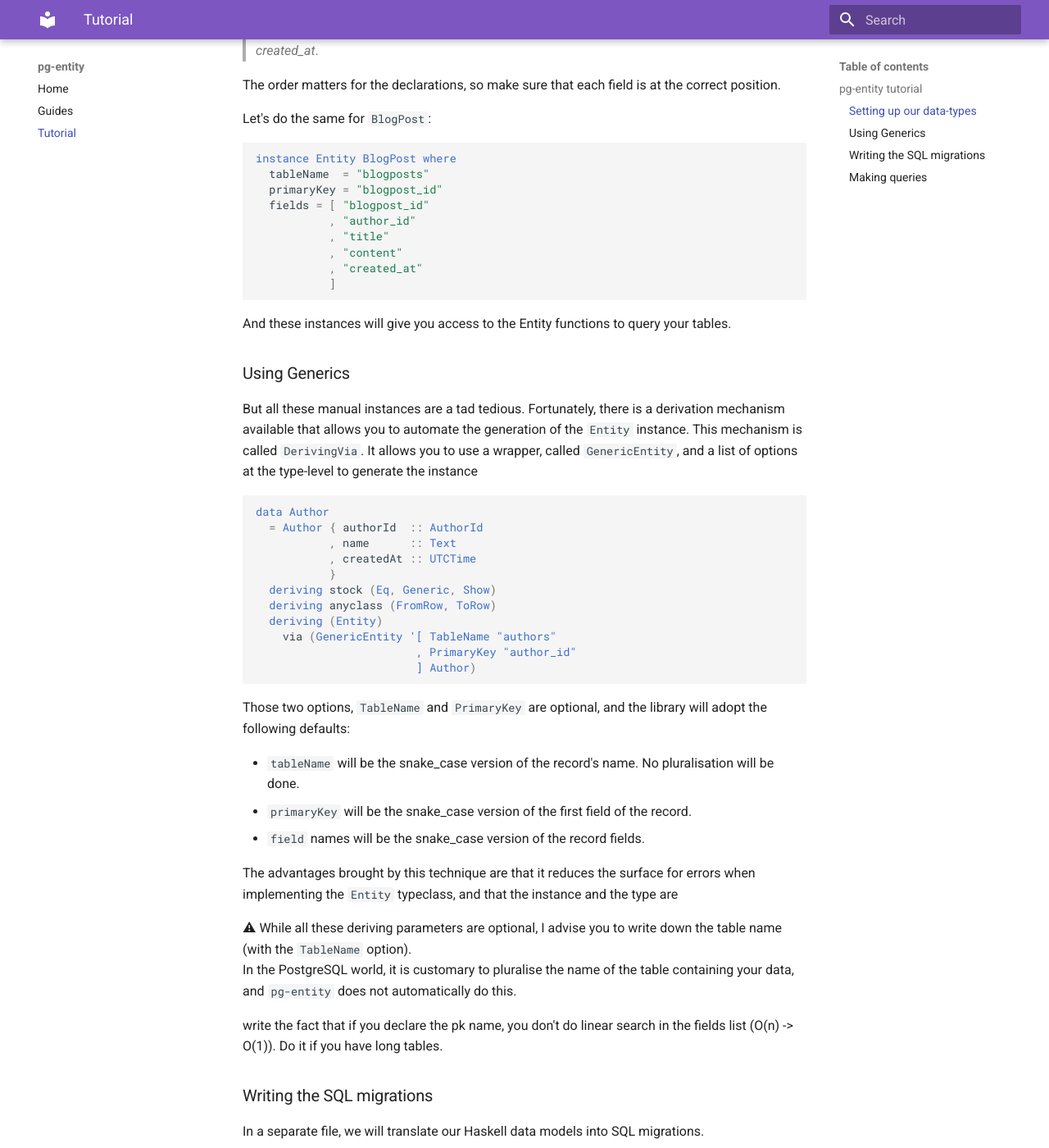
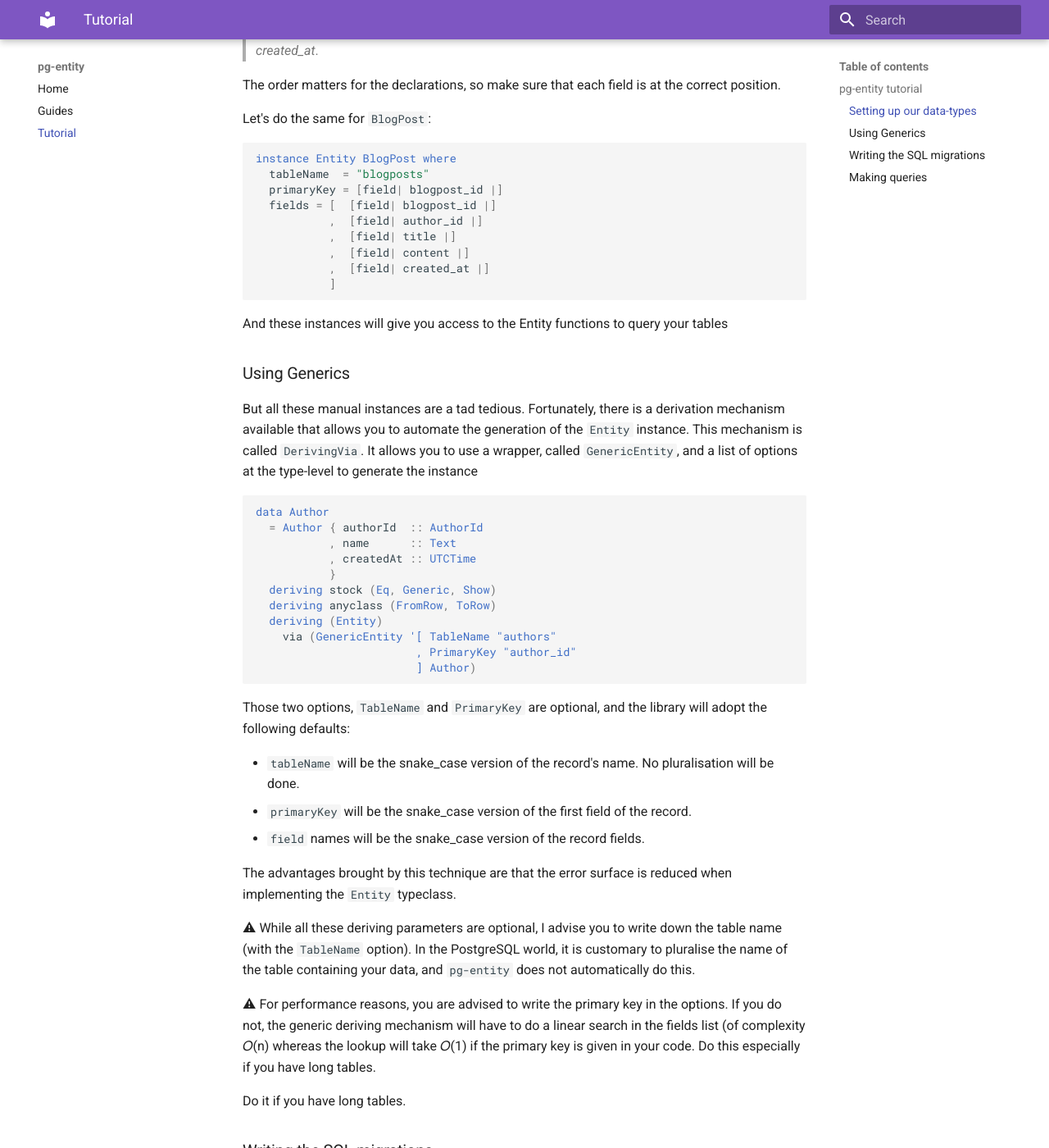
Before and after one commit to tchoutri/pg-entity, an MkDocs documentation site: the page built from docs/src/Tutorial.md, in a window 1280 px wide and 1400 px high, scrolled down 1968 px. Shown: the whole window at 82% size. Built offline with MkDocs 1.6.1 and Material for MkDocs 9.7.7, drawn with Linux system fonts in a browser that asks for light colours; some of the changed text lies outside the part shown.

Commit message:
Better docs

````diff
--- a/docs/src/Tutorial.md
+++ b/docs/src/Tutorial.md
@@ -18,10 +18,9 @@
 {-# LANGUAGE DerivingVia #-}
 ```
 
-* `OverloadedLists` and `OverloadedStrings` allow us to use the `[list]` and `"string"`
-syntaxes for datatypes other than Lists and Strings (in our case, Vector and Text).
+* `OverloadedLists` allow us to use the `[list]` syntax for datatypes other than List, like Vector.
 
-* `QuasiQuotes` enable us to write plain SQL in a `[|quasi-quoter block|]`.
+* `QuasiQuotes` enable us to write plain SQL and field names in a `[|quasi-quoter block|]`.
 
 * The Deriving extensions give us more powerful typeclass derivation.
 
@@ -85,10 +84,10 @@
 ```Haskell
 instance Entity Author where
   tableName  = "authors"
-  primaryKey = "author_id"
-  fields     = [ "author_id"
-               , "name"
-               , "created_at"
+  primaryKey = [field| author_id |]
+  fields     = [ [field| author_id |]
+               , [field| name |]
+               , [field| created_at |]
                ]
 ```
 
@@ -102,16 +101,16 @@
 ```Haskell
 instance Entity BlogPost where
   tableName  = "blogposts"
-  primaryKey = "blogpost_id"
-  fields = [ "blogpost_id"
-           , "author_id"
-           , "title"
-           , "content"
-           , "created_at"
+  primaryKey = [field| blogpost_id |]
+  fields = [  [field| blogpost_id |]
+           ,  [field| author_id |]
+           ,  [field| title |]
+           ,  [field| content |]
+           ,  [field| created_at |]
            ]
 ```
 
-And these instances will give you access to the Entity functions to query your tables.
+And these instances will give you access to the Entity functions to query your tables
 
 ### Using Generics
 
@@ -140,14 +139,17 @@
 * `primaryKey` will be the snake\_case version of the first field of the record.
 * `field` names will be the snake\_case version of the record fields.
 
-The advantages brought by this technique are that it reduces the surface for errors when implementing the `Entity` typeclass,
-and that the instance and the type are
+The advantages brought by this technique are that the error surface is reduced when implementing the `Entity` typeclass.
 
 ⚠ While all these deriving parameters are optional, I advise you to write down the table name (with the `TableName` option).
 In the PostgreSQL world, it is customary to pluralise the name of the table containing your data, and
 `pg-entity` does not automatically do this.
 
-<TODO> write the fact that if you declare the pk name, you don't do linear search in the fields list (O(n) -> O(1)).
+
+⚠ For performance reasons, you are advised to write the primary key in the options. If you do not, the generic deriving mechanism will have to do a linear
+search in the fields list (of complexity 𝛰(n) whereas the lookup will take 𝛰(1) if the primary key is given in your code. Do this especially if you have
+long tables.
+
 Do it if you have long tables.
 
 ### Writing the SQL migrations
@@ -196,22 +197,23 @@
 You can then build a higher-level API endpoint or route controller like that:
 
 ```haskell
-addAuthor :: Pool Connection -> AuthorInfo -> IO ()
+addAuthor :: (MonadBaseControl IO m)
+          => Pool Connection -> AuthorInfo -> m ()
 addAuthor pool info = do
-  newAuthor <- mkAuthor info -- This functions is left to you
-  result <- withPool pool $ insertAuthor newAuthor
-  case result of
-    Left err -> error "Could not insert author! Error " <> show err
-    Right _ -> putTextLn "Author " <> (name newAuthor) <> " added!"
+  newAuthor <- mkAuthor info -- The implementation of this function is left to you
+  withPool pool $ insertAuthor newAuthor
 ```
 
 And if you want to later select an `Author` based on its `AuthorId`:
 
 ```haskell
-getAuthor :: Pool Connection -> AuthorId -> IO (Either DBError Author)
-getAuthor pool authorId = runDB pool $ selectOneById (Only authorId)
+getAuthor :: (MonadError MyCustomError, MonadBaseControl IO m)
+          => Pool Connection -> AuthorId -> m Author
+getAuthor pool authorId = withPool pool $ selectOneById (Only authorId)
 ```
 
 This is the end of this tutorial. There are many more functions to discover that will help you write your queries.
 While you shouldn't have to explore the source code to gain understanding of how to use the library, feel free to
 navigate it to see how the underlying mechanisms work. :)
+
+Next, you can consult our Guides section to see how to do error handling.
````
Also changed, not shown: other parts of docs/src/Tutorial.md (+2 -3 lines), 7 other files.
